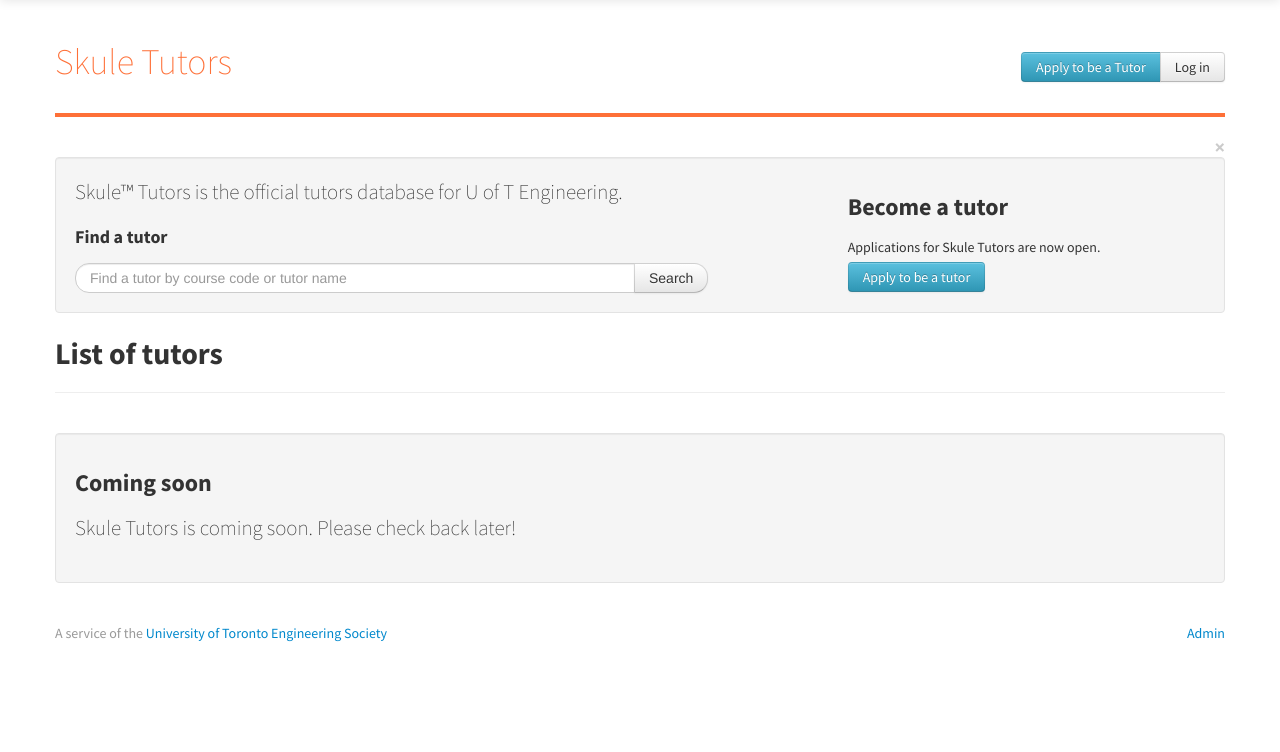
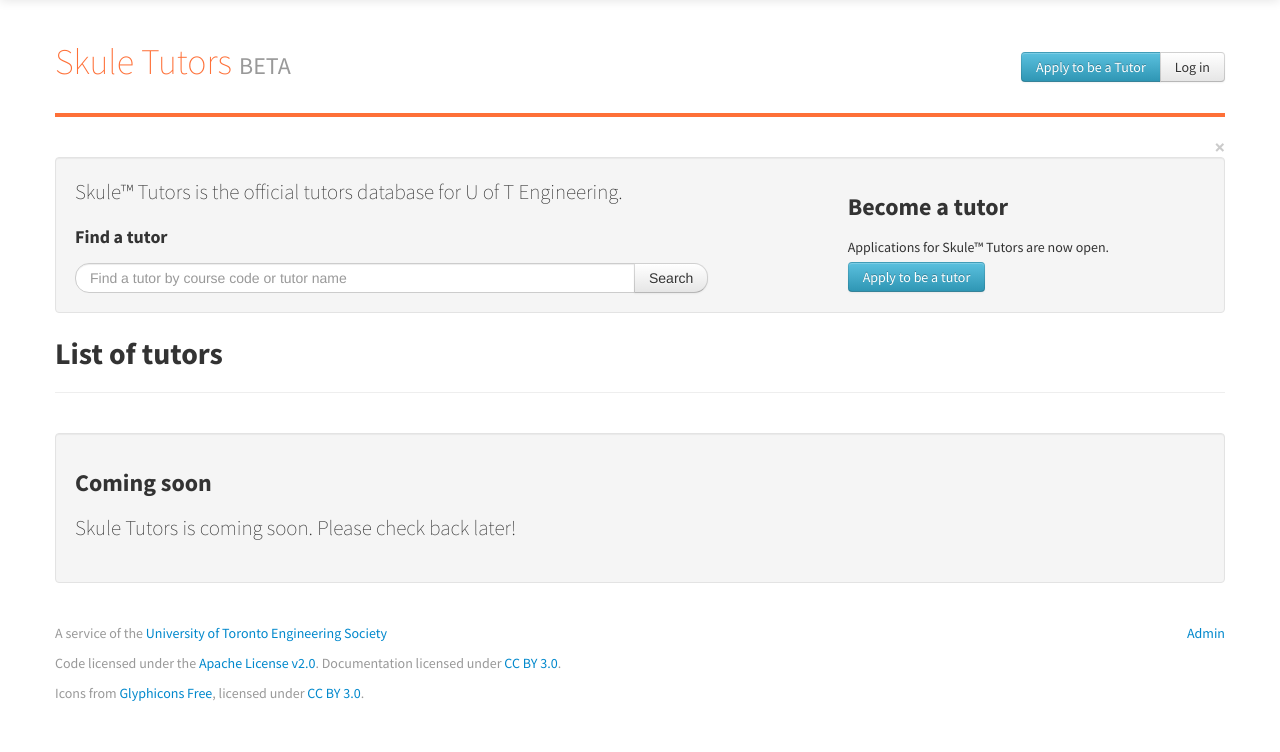
Before and after one commit to skule/skule_tutors2, a Django app: page / in a window 1280 px wide. Shown: the part 48-800 px from the top of the page. Run offline with Django 3.2, Linux system fonts and the light colour scheme; data that the repository does not hold is empty.

Commit message:
minor reformating

```diff
--- a/templates/500.html
+++ b/templates/500.html
@@ -6,9 +6,13 @@
 </head>
 <body>
 <h1>Server error 500</h1>
+
 <p>I'm sorry ok!</p>
-<p>This site is in <strong>alpha</strong>!</p>
+
+<p>This site is in <strong>beta</strong>!</p>
+
 <p>I never expected you to be expecting me to be expecting you to be expecting the site to actually work!</p>
+
 <p>But seriously, please email <a href="mailto:oliver.liang@mail.utoronto.ca">oliver.liang@mail.utoronto.ca</a>
     with how you managed to smash this brick wall of a construct!
 </p>
--- a/templates/base.html
+++ b/templates/base.html
@@ -91,7 +91,9 @@
 <div class="page-container container">
     <div class="row header-row">
         <div class="span9">
-            <h1><a href="/">Skule Tutors</a></h1>
+            <h1><a href="/">Skule Tutors</a>
+                <small>BETA</small>
+            </h1>
         </div>
 
         <div class="span3">
@@ -134,10 +136,18 @@
         <!-- CONTENT GOES HERE -->
     {% endblock %}
     <footer class="row">
-        <p class="muted span5">
-            A service of the <a href="http://skule.ca/about-us">University of Toronto Engineering Society</a>
-        </p>
+        <div class="span11">
+            <p class="muted">
+                A service of the <a href="http://skule.ca/about-skule/">University of Toronto Engineering Society</a>
+            </p>
 
+            <p class="muted">Code licensed under the <a href="http://www.apache.org/licenses/LICENSE-2.0"
+                                                        target="_blank">Apache License v2.0</a>. Documentation licensed
+                under <a href="http://creativecommons.org/licenses/by/3.0/">CC BY 3.0</a>.</p>
+
+            <p class="muted">Icons from <a href="http://glyphicons.com">Glyphicons Free</a>,
+                licensed under <a href="http://creativecommons.org/licenses/by/3.0/">CC BY 3.0</a>.</p>
+        </div>
         <p class="muted span1 pull-right">
             <a class="pull-right" href="/admin">Admin</a>
         </p>
--- a/templates/tutor_list_open.html
+++ b/templates/tutor_list_open.html
@@ -26,7 +26,7 @@
                 <div class="span4">
                     <h3>Become a tutor</h3>
                     <!-- TODO reformat this box so things lines up -->
-                    <p style="margin-bottom:5px;">Applications for Skule Tutors are now open.</p>
+                    <p style="margin-bottom:5px;">Applications for Skule&trade; Tutors are now open.</p>
                     <a class="btn btn-info" href="{% url tutors.views.TutorApplication %}">Apply to be a tutor</a>
 
                 </div>
@@ -81,7 +81,7 @@
                             </div>
                             <div class="span6 qualifications" id="qualification_div{{ forloop.counter }}"
                                  data-toggle="collapse" data-target="#qualifications{{ forloop.counter }}">
-                                <h5>Qualifications <i class="icon-chevron-down"></i></h5>
+                                <h5 class="muted">Qualifications <i class="icon-chevron-down"></i></h5>
                                 <!-- TODO http://jsfiddle.net/rlemon/g8c8A/6/ -->
                                 <ul class="unstyled collapse" id="qualifications{{ forloop.counter }}"
                                     data-toggle="collapse" style="height:20px;">
```
